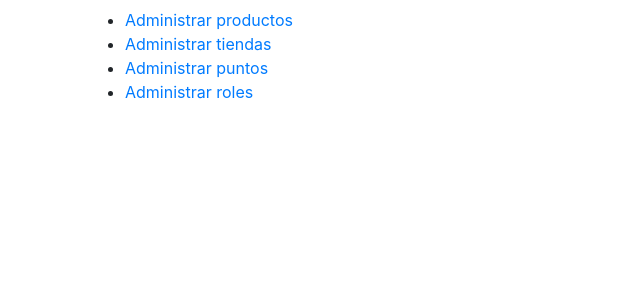
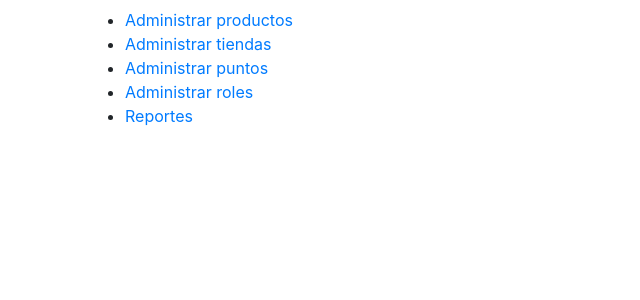
Before and after one commit to Renzo1234567/ProyectoBase, a CodeIgniter app: page /proyectobase/index.php/home/admin in a window 1280 px wide. Shown: the part 205-505 px from the top of the page, without its empty margins (0-640 px from the left). Run offline with CodeIgniter, Linux system fonts and the light colour scheme; some libraries are stand-ins or nearby versions.

Commit message:
Incluir consultas

```diff
--- a/application/views/home/admin.php
+++ b/application/views/home/admin.php
@@ -23,6 +23,9 @@
                 <li>
                     <a href="<?php echo base_url(); ?>rol">Administrar roles</a>
                 </li>
+                <li>
+                    <a href="<?php echo base_url(); ?>consulta">Reportes</a>
+                </li>
             </ul>
         </div>
     </div>
```
